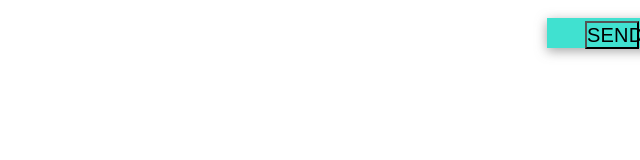
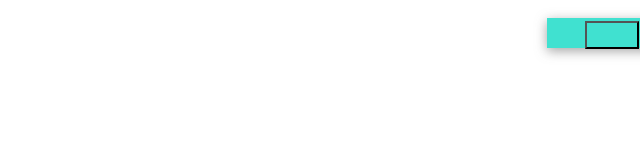
Before and after one commit to krnak07/NCP-Project-ICF, a plain HTML site: page contactUs.html in a window 1280 px wide. Shown: the part 572-732 px from the top of the page, 640-1280 px from the left. Drawn offline with Linux system fonts and the light colour scheme.

Commit message:
html button

```diff
--- a/contactUs.html
+++ b/contactUs.html
@@ -23,7 +23,7 @@
                 <div class="aMessage">A Message</div>
                 <div class="email">EMAIL</div>
                 <div class="rectangle17"></div>
-                <button class="send">SEND</button>
+                <input type="button" class="send">SEND</input>
 </div>
 </div>
         <div class="footerBar">            <div class="icons8Facebook80"></div>
```
